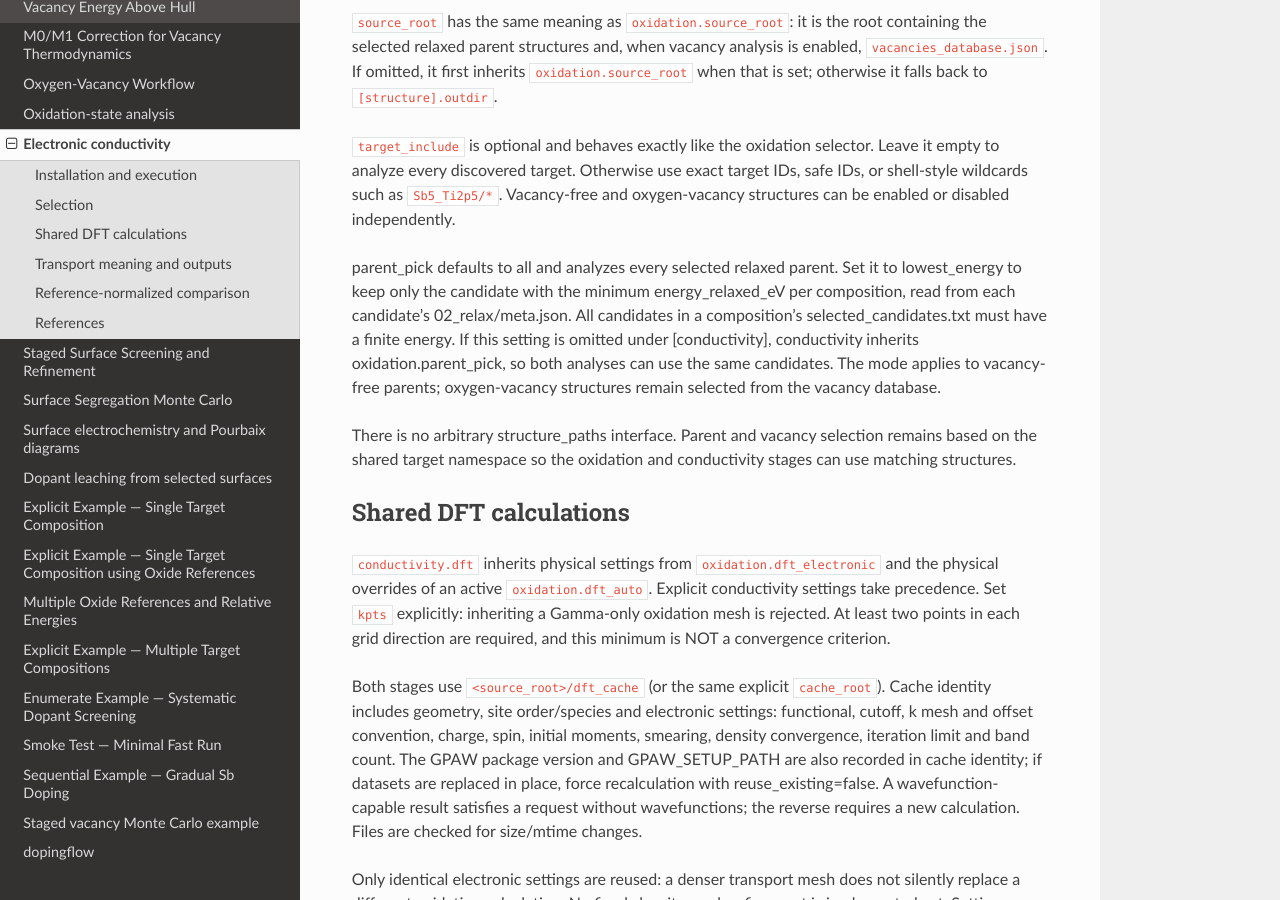
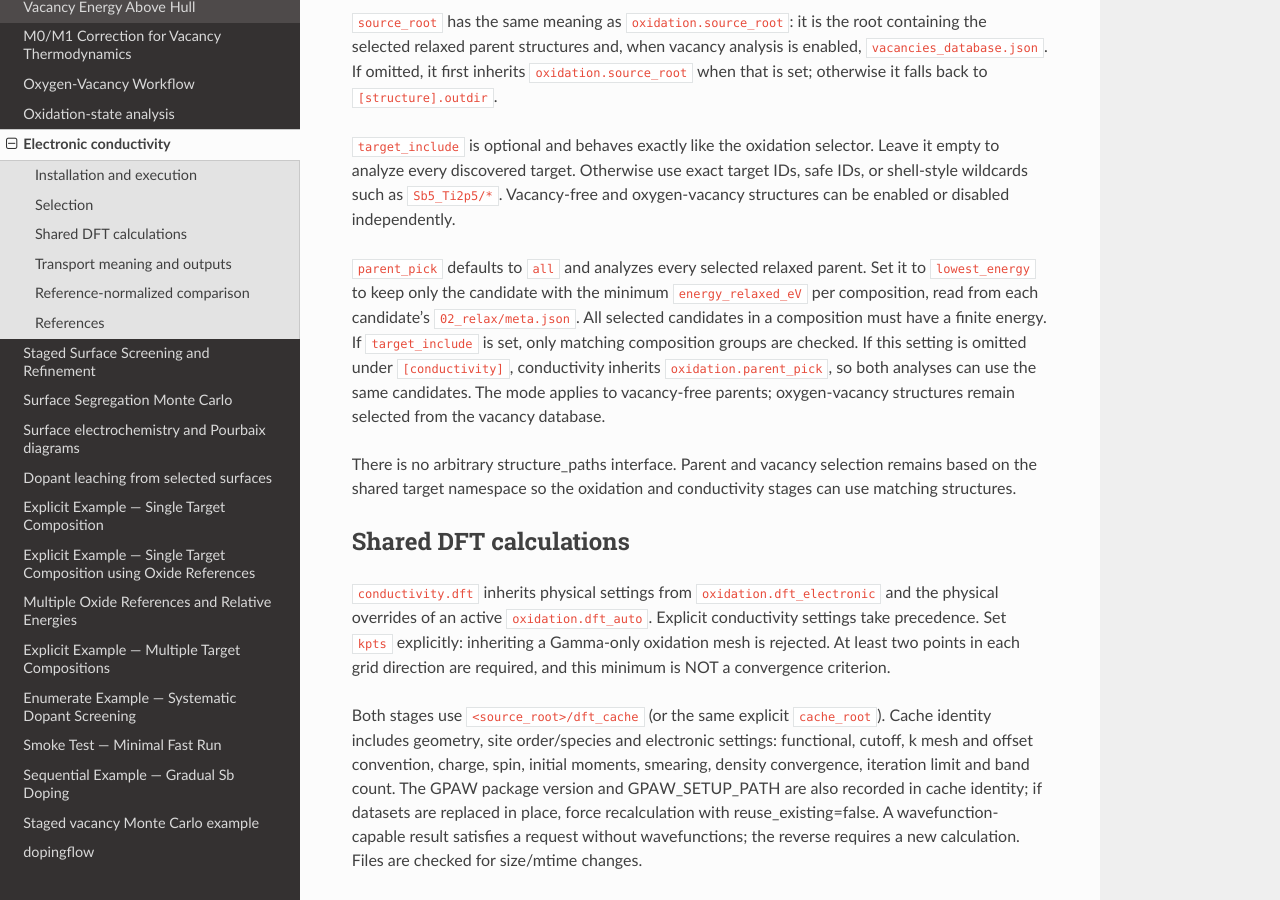
Before and after one commit to KazemZh/dopingflow, a Sphinx documentation site: the page built from docs/source/methods/conductivity.rst, in a window 1280 px wide and 900 px high, scrolled down 2004 px. Built offline with Sphinx 7.4.7 and the Read the Docs theme 3.1.0, drawn with Linux system fonts in a browser that asks for light colours.

Commit message:
Limit energy ranking to requested compositions

```diff
--- a/docs/source/methods/conductivity.rst
+++ b/docs/source/methods/conductivity.rst
@@ -94,13 +94,15 @@ Leave it empty to analyze every discovered target. Otherwise use exact target ID
 safe IDs, or shell-style wildcards such as ``Sb5_Ti2p5/*``. Vacancy-free and
 oxygen-vacancy structures can be enabled or disabled independently.
 
-parent_pick defaults to all and analyzes every selected relaxed parent. Set it to
-lowest_energy to keep only the candidate with the minimum energy_relaxed_eV per
-composition, read from each candidate's 02_relax/meta.json. All candidates in a
-composition's selected_candidates.txt must have a finite energy. If this setting is
-omitted under [conductivity], conductivity inherits oxidation.parent_pick, so both
-analyses can use the same candidates. The mode applies to vacancy-free parents;
-oxygen-vacancy structures remain selected from the vacancy database.
+``parent_pick`` defaults to ``all`` and analyzes every selected relaxed parent. Set it to
+``lowest_energy`` to keep only the candidate with the minimum
+``energy_relaxed_eV`` per composition, read from each candidate's
+``02_relax/meta.json``. All selected candidates in a composition must have a
+finite energy. If ``target_include`` is set, only matching composition
+groups are checked. If this setting is omitted under ``[conductivity]``,
+conductivity inherits ``oxidation.parent_pick``, so both analyses can use the
+same candidates. The mode applies to vacancy-free parents; oxygen-vacancy
+structures remain selected from the vacancy database.
 
 There is no arbitrary structure_paths interface. Parent and vacancy selection
 remains based on the shared target namespace so the oxidation and conductivity
```
Also changed, not shown: docs/source/methods/oxidation_states.rst (+8 -7 lines), 3 other files.
